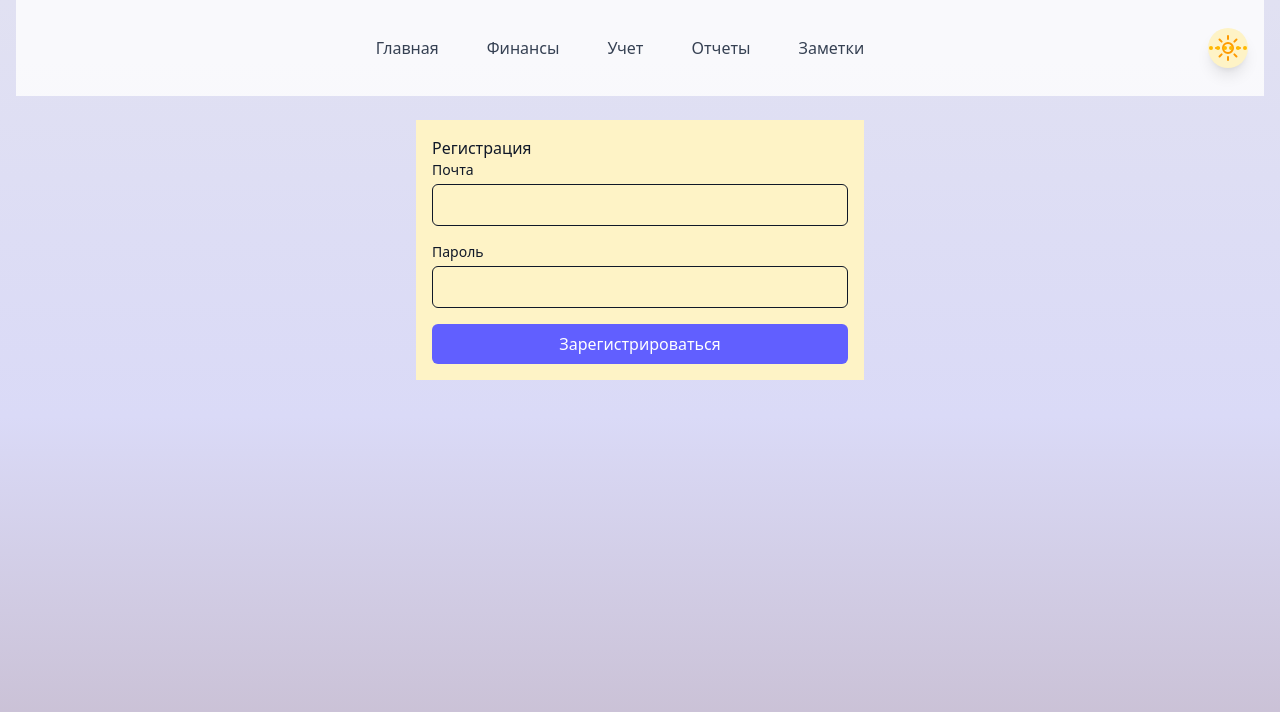
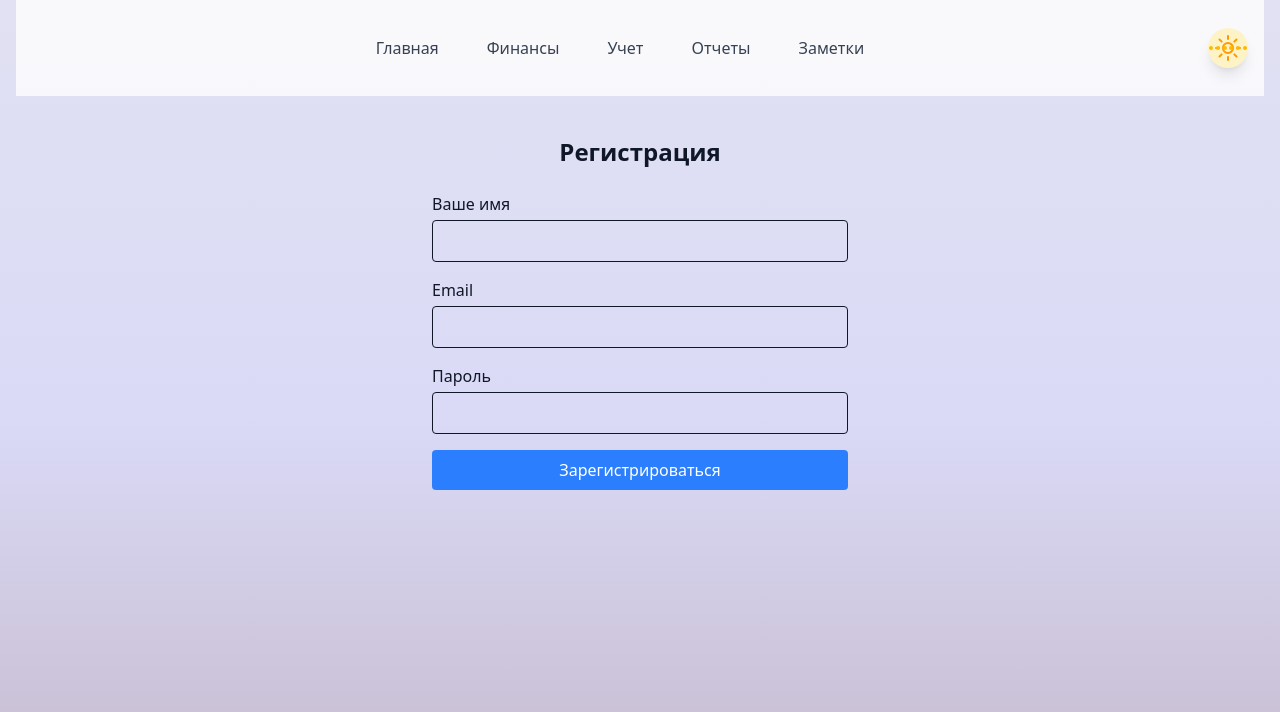
Before and after one commit to mar569/calculator, a React (Vite) app: page /register in a window 1280 px wide. Shown: the top 712 px of the page. Built offline with nearby package versions, Linux system fonts and the light colour scheme; no server answers.

Commit message:
Исправление 1.04

```diff
--- a/src/App.tsx
+++ b/src/App.tsx
@@ -1,6 +1,4 @@
-
 import { Routes, Route, Navigate } from 'react-router-dom';
-
 import DashboardPage from './pages/DashboardPage';
 import FinancePage from './pages/FinancePage';
 import ReportsPage from './pages/ReportsPage';
@@ -13,28 +11,26 @@ import Page from './components/Page';
 import { AuthProvider } from './context/AuthProvider';
 import Login from './components/auth/Login';
 import Registration from './components/auth/Registration';
-import RoutePage from './components/auth/RoutePage';
+import ProfilePage from './components/auth/ProfilePage';
 import { useAuth } from './context/AuthContext';
 
 function AppRoutes() {
   const { currentUser, loading } = useAuth();
 
   if (loading) {
-    return <div>Загрузка...</div>; // Можно добавить индикатор загрузки
+    return <div>Загрузка...</div>; // Индикатор загрузки
   }
 
   return (
     <Routes>
-      {/* Если пользователь не аутентифицирован, он увидит страницу регистрации */}
       <Route path="/register" element={<Registration />} />
       <Route path="/login" element={<Login />} />
-
-      {/* Если пользователь аутентифицирован, перенаправляем на главную страницу */}
-      <Route path="/" element={currentUser ? <RoutePage><DashboardPage /></RoutePage> : <Navigate to="/register" replace />} />
-      <Route path="/finance" element={currentUser ? <RoutePage><FinancePage /></RoutePage> : <Navigate to="/register" replace />} />
-      <Route path="/income" element={currentUser ? <RoutePage><IncomePage /></RoutePage> : <Navigate to="/register" replace />} />
-      <Route path="/reports" element={currentUser ? <RoutePage><ReportsPage /></RoutePage> : <Navigate to="/register" replace />} />
-      <Route path="/settings" element={currentUser ? <RoutePage><SettingsPage /></RoutePage> : <Navigate to="/register" replace />} />
+      <Route path="/profile" element={currentUser ? <ProfilePage /> : <Navigate to="/register" replace />} />
+      <Route path="/" element={currentUser ? <DashboardPage /> : <Navigate to="/register" replace />} />
+      <Route path="/finance" element={currentUser ? <FinancePage /> : <Navigate to="/register" replace />} />
+      <Route path="/income" element={currentUser ? <IncomePage /> : <Navigate to="/register" replace />} />
+      <Route path="/reports" element={currentUser ? <ReportsPage /> : <Navigate to="/register" replace />} />
+      <Route path="/settings" element={currentUser ? <SettingsPage /> : <Navigate to="/register" replace />} />
     </Routes>
   );
 }
--- /dev/null
+++ b/src/components/auth/ProfilePage.tsx
@@ -0,0 +1,37 @@
+import { useAuth } from '../../context/AuthContext';
+import { doc, getDoc } from 'firebase/firestore';
+import { db } from '../../firebase';
+import { useEffect, useState } from 'react';
+
+export default function ProfilePage() {
+    const { currentUser } = useAuth();
+    const [userData, setUserData] = useState<{ name: string } | null>(null);
+    const [loading, setLoading] = useState(true);
+
+    useEffect(() => {
+        const fetchUserData = async () => {
+            if (currentUser) {
+                const docRef = doc(db, 'users', currentUser.uid);
+                const docSnap = await getDoc(docRef);
+                if (docSnap.exists()) {
+                    setUserData(docSnap.data() as { name: string });
+                }
+                setLoading(false);
+            }
+        };
+
+        fetchUserData();
+    }, [currentUser]);
+
+    if (loading) {
+        return <div>Загрузка...</div>;
+    }
+
+    return (
+        <div className="max-w-md mx-auto p-4">
+            <h2 className="text-2xl font-bold mb-4">
+                {userData?.name ? `Привет, ${userData.name}!` : 'Добро пожаловать!'}
+            </h2>
+        </div>
+    );
+}
--- a/src/components/auth/Registration.tsx
+++ b/src/components/auth/Registration.tsx
@@ -1,66 +1,94 @@
-// src/components/Registration.tsx
 import { useState } from 'react';
 import { createUserWithEmailAndPassword, sendEmailVerification } from 'firebase/auth';
-import { auth } from '../../firebase';
+import { auth, db } from '../../firebase';
 import { toast } from 'react-toastify';
-import { addDoc, collection, serverTimestamp } from 'firebase/firestore';
-import { db } from '../../firebase';
+import { doc, setDoc, serverTimestamp, getDoc } from 'firebase/firestore';
+import { useNavigate } from 'react-router-dom';
 
 export default function Registration() {
-    const [email, setEmail] = useState<string>('');
-    const [password, setPassword] = useState<string>('');
+    const [email, setEmail] = useState('');
+    const [password, setPassword] = useState('');
+    const [name, setName] = useState('');
+    const [loading, setLoading] = useState(false);
+    const navigate = useNavigate();
 
-    const handleSubmit = async (e: React.FormEvent<HTMLFormElement>) => {
+    const handleSubmit = async (e: React.FormEvent) => {
         e.preventDefault();
+        setLoading(true);
 
         try {
+            const usersSnapshot = await getDoc(doc(db, 'stats', 'users'));
+            const userCount = usersSnapshot.exists() ? usersSnapshot.data().count : 0;
+
+            if (userCount >= 2) {
+                toast.error('Достигнуто максимальное количество администраторов');
+                setLoading(false);
+                return;
+            }
             const userCredential = await createUserWithEmailAndPassword(auth, email, password);
             await sendEmailVerification(userCredential.user);
 
-            await addDoc(collection(db, 'registrationRequests'), {
+            await setDoc(doc(db, 'users', userCredential.user.uid), {
+                name,
                 email,
-                status: 'pending',
                 createdAt: serverTimestamp(),
+                isVerified: false
             });
 
-            toast.success('Регистрация прошла успешно. Письмо подтверждения отправлено на вашу почту.');
-            setEmail('');
-            setPassword('');
-        } catch {
-            toast.error('Что-то пошло не так: ');
 
+            await setDoc(doc(db, 'stats', 'users'), {
+                count: userCount + 1
+            }, { merge: true });
+
+            toast.success('Регистрация успешна! Проверьте почту для подтверждения');
+            navigate('/profile');
+        } catch (error) {
+            toast.error('Ошибка регистрации: ' + (error as Error).message);
+            setLoading(false);
         }
     };
 
     return (
-        <div className="max-w-md mx-auto p-4 bg-amber-100">
-            <h2>Регистрация</h2>
+        <div className="max-w-md mx-auto p-4">
+            <h2 className="text-2xl font-bold mb-6 text-center">Регистрация</h2>
             <form onSubmit={handleSubmit} className="space-y-4">
                 <div>
-                    <label className="block text-sm font-medium mb-1">Почта</label>
+                    <label className="block mb-1">Ваше имя</label>
+                    <input
+                        type="text"
+                        value={name}
+                        onChange={(e) => setName(e.target.value)}
+                        required
+                        className="w-full p-2 border rounded"
+                    />
+                </div>
+                <div>
+                    <label className="block mb-1">Email</label>
                     <input
                         type="email"
                         value={email}
                         onChange={(e) => setEmail(e.target.value)}
                         required
-                        className="w-full p-2 border rounded-md"
+                        className="w-full p-2 border rounded"
                     />
                 </div>
                 <div>
-                    <label className="block text-sm font-medium mb-1">Пароль</label>
+                    <label className="block mb-1">Пароль</label>
                     <input
                         type="password"
                         value={password}
                         onChange={(e) => setPassword(e.target.value)}
                         required
-                        className="w-full p-2 border rounded-md"
+                        minLength={6}
+                        className="w-full p-2 border rounded"
                     />
                 </div>
                 <button
                     type="submit"
-                    className="w-full bg-indigo-500 text-white py-2 rounded-md"
+                    disabled={loading}
+                    className="w-full bg-blue-500 text-white py-2 rounded hover:bg-blue-600"
                 >
-                    Зарегистрироваться
+                    {loading ? 'Регистрация...' : 'Зарегистрироваться'}
                 </button>
             </form>
         </div>
```
